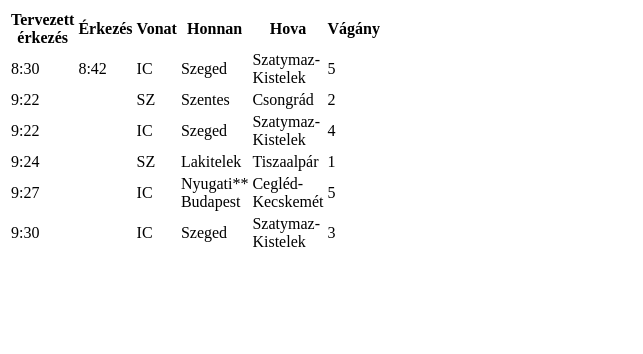
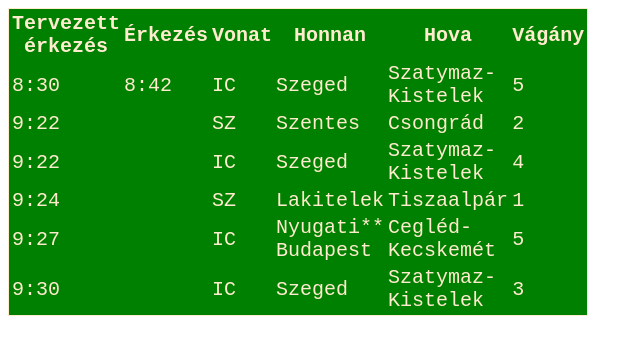
Before and after one commit to TrisztanTokodi/2025_01_30_MAV_Utastajekoztato, a plain HTML site: page index.html in a window 1280 px wide. Shown: the whole page, without its empty margins (0-643 px from the left). Drawn offline with Linux system fonts and the light colour scheme.

Commit message:
create css and add basic table design

```diff
--- a/index.html
+++ b/index.html
@@ -4,6 +4,7 @@
     <meta charset="UTF-8">
     <meta name="viewport" content="width=device-width, initial-scale=1.0">
     <title>Máv Utastájékoztató</title>
+    <link rel="stylesheet" href="styles.css">
 </head>
 <body>
     <table>
--- /dev/null
+++ b/styles.css
@@ -0,0 +1,10 @@
+table {
+    border: 1px solid;
+    background-color: green;
+    color: blanchedalmond;
+    /* betűszín */
+    font-family: 'Courier New', Courier, monospace;
+    /* betűstílus  */
+    font-size: 20px;
+    /* betűméret */
+}
```
